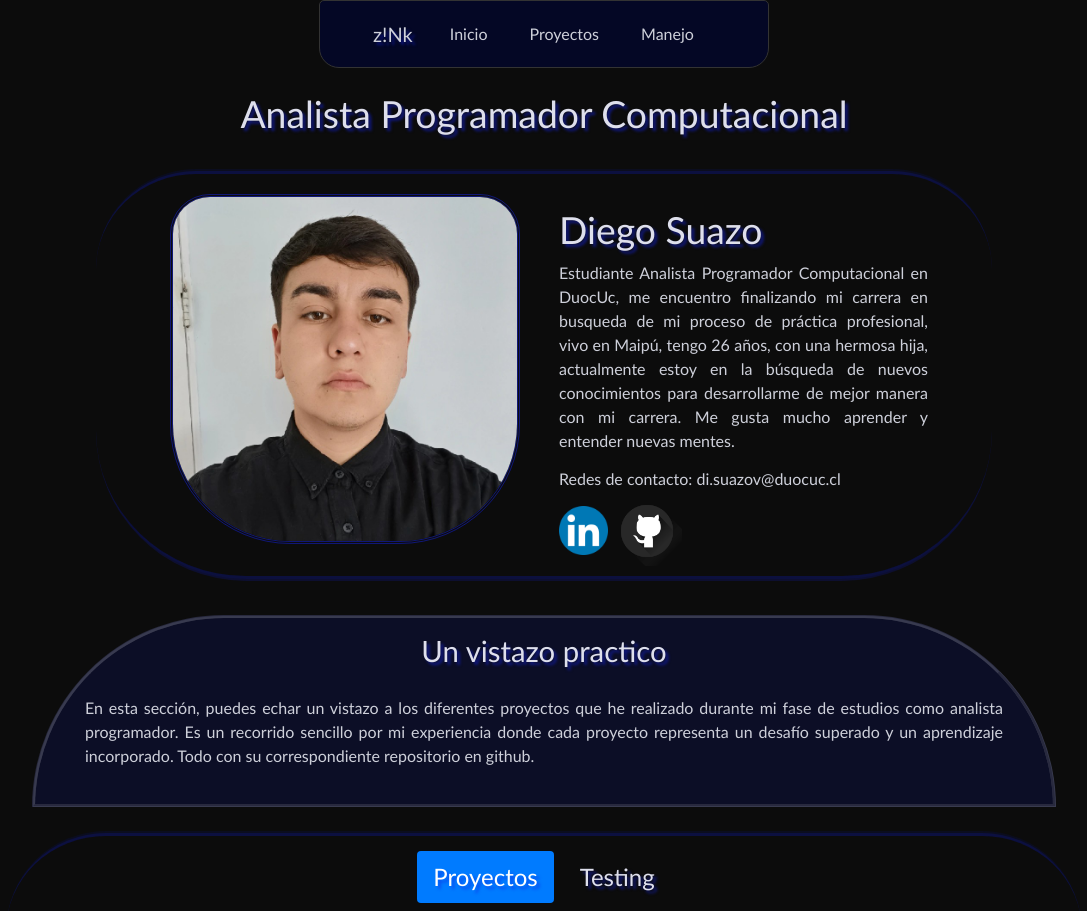
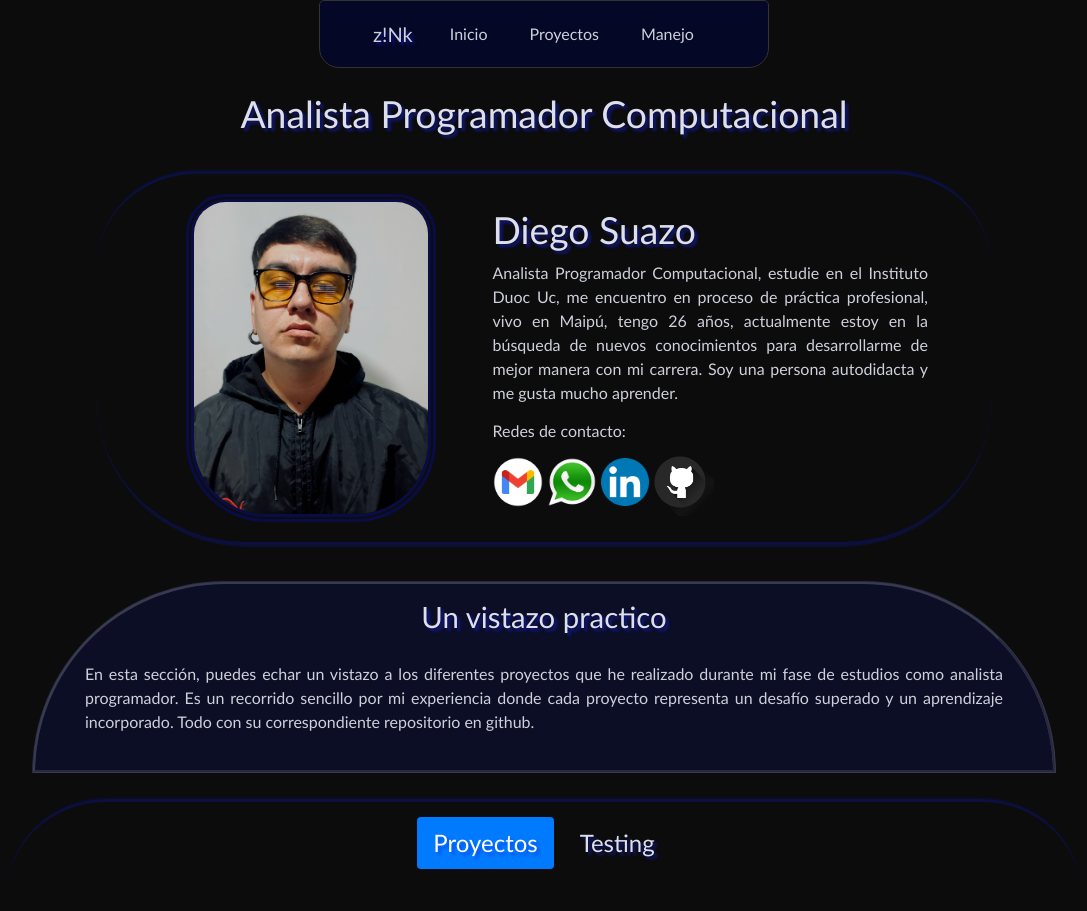
Before and after one commit to dsuazov97/dsuazov97.github.io, a plain HTML site: page index.html in a window 1280 px wide. Shown: the top 911 px of the page, without its empty margins (96-1183 px from the left). Drawn offline with nearby package versions, Linux system fonts and the light colour scheme.

Commit message:
20-03-2024 version 0.17

```diff
--- a/css/estilo.css
+++ b/css/estilo.css
@@ -108,6 +108,11 @@ footer{
     padding: 20px;
 }
 
+#email:hover , #numero:hover{
+    cursor: pointer;
+
+}
+
 #textoproyecto{
     text-align: justify;
     padding: 20px;
@@ -121,12 +126,15 @@ footer{
 }
 
 #foto{
-    border-radius: 40px 40px 120px 120px;
+    border-radius: 40px 40px 80px 80px;
     margin: 10px;
     width: 95%;
-    max-width: 350px;
+    max-width: 250px;
     height: auto;
-    border: 3px double rgba(20, 34, 226, 0.5);
+    border: 8px double rgba(20, 34, 226, 0.3);
+    filter: contrast(1.2)
+            brightness(0.9)
+            opacity(0.9);
 }
 
 #carta {
--- a/index.html
+++ b/index.html
@@ -44,24 +44,27 @@
         <!-- Presentación -->
         <div id="carta">
             <div class="row">
-                <div class="col-lg" style="text-align: center;">
-                    <img id="foto" src="img/1664818845135.jpeg">
+                <div class="col-lg-5" style="text-align: center;">
+                    <img id="foto" src="img/image1.jpeg">
                 </div>
-                <div class="col-md">
+                <div class="col-lg-7">
                     <div>
                         <br>
                         <h1 class="titulo">Diego Suazo</h1>
                     <p id="infop">
-                        Estudiante Analista Programador Computacional en DuocUc, me encuentro finalizando mi carrera
-                        en busqueda de mi proceso de práctica profesional, vivo en Maipú, tengo 26 años, con una hermosa hija,
-                        actualmente estoy en la búsqueda de nuevos conocimientos para desarrollarme de mejor manera con mi carrera.
-                        Me gusta mucho aprender y entender nuevas mentes.
+                        Analista Programador Computacional, estudie en el Instituto Duoc Uc, me
+                        encuentro en proceso de práctica profesional, vivo en Maipú, tengo 26 años, actualmente estoy en la
+                        búsqueda de nuevos conocimientos para desarrollarme de mejor manera con mi carrera. Soy una
+                        persona autodidacta y me gusta mucho aprender.
                     </p>
                     </div>
                     <div id="btncarta">
-                        <h6>Redes de contacto: di.suazov@duocuc.cl</h6>
-                        <a class="iconos" href="https://www.linkedin.com/in/diego-suazo-valenzuela-b62358252/" target="_blank"><img src="img/pngegg.png" width="49px" height="49px"></a>
-                        <a class="iconos" href="https://github.com/dsuazov97" target="_blank"><img src="img/github.png" width="70px" height="70px"></a>
+                        <h6>Redes de contacto:</h6>
+                        <a onclick="copiarEmail()" class="iconos" id="email"><img src="img/gmail.png" width="50px" height="50px"> </a>
+                        <a onclick="copiarNumero()" class="iconos" id="numero"><img src="img/whatsapp.png" width="50px" height="50px"> </a>
+                        <a class="iconos" href="https://www.linkedin.com/in/diego-suazo-valenzuela-b62358252/" target="_blank"><img src="img/pngegg.png" width="48px" height="48px"></a>
+                        <a class="iconos" href="https://github.com/dsuazov97" target="_blank"><img src="img/github.png" width="68px" height="68px" style="margin-left: -7px;"></a>
+                        <p id="contacto"></p>
                     </div>
                 </div>
             </div>
--- a/js/funciones.js
+++ b/js/funciones.js
@@ -23,3 +23,17 @@ function scrollToElement(elemento) {
         console.error('El elemento no se encontró en el DOM.');
     }
 }
+
+function copiarEmail(){
+    var texto = "d.suazov97@gmail.com";
+    var copiado = "[Copy]";
+    navigator.clipboard.writeText(texto);
+    document.getElementById("contacto").innerHTML = texto + " " + copiado;
+}
+
+function copiarNumero(){
+    var texto = "+56934414383";
+    var copiado = "[Copy]";
+    navigator.clipboard.writeText(texto);
+    document.getElementById("contacto").innerHTML = texto + " " + copiado;
+}
```
Also changed, not shown: img/gmail.png (added), img/image1.jpeg (added).
